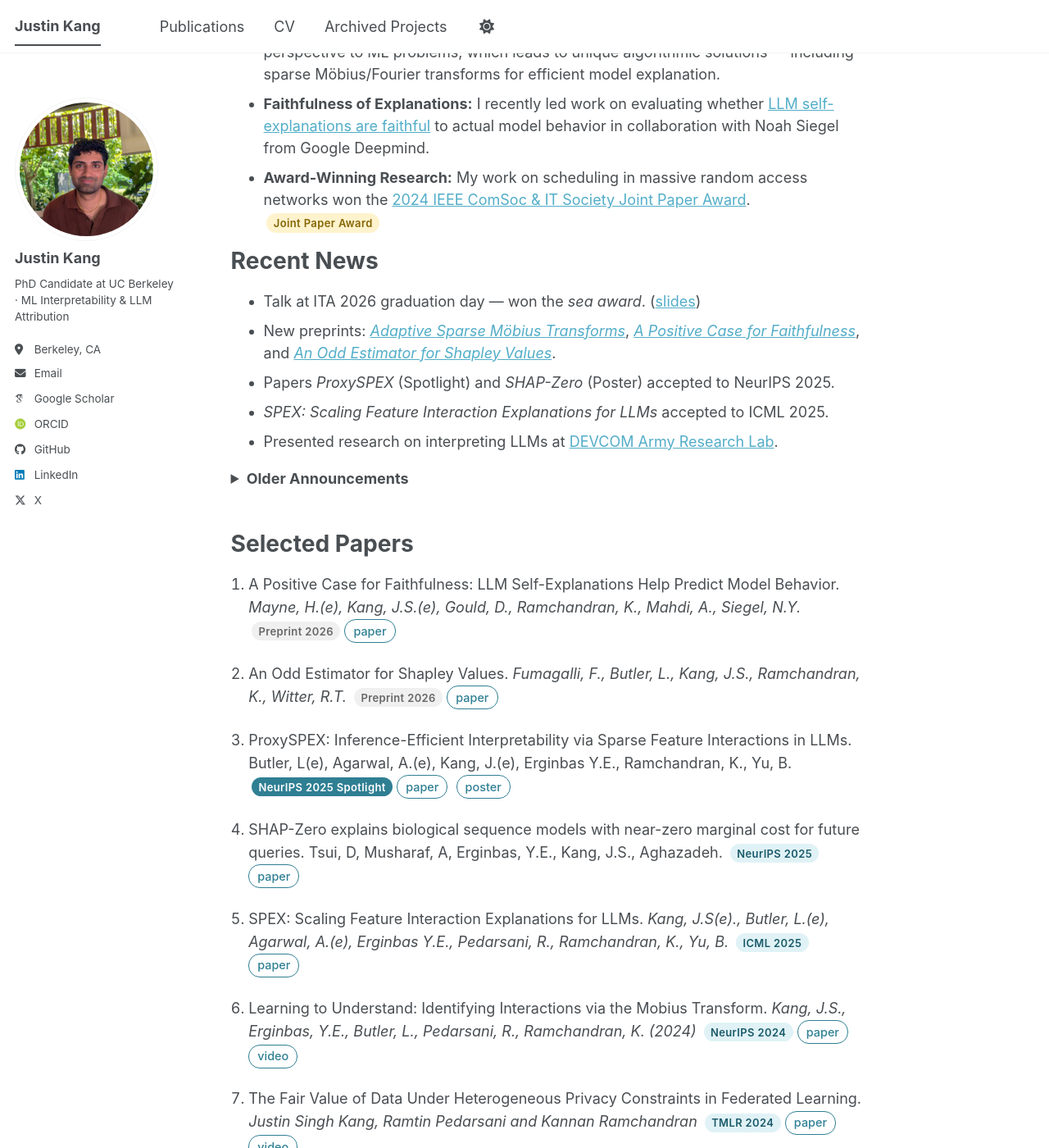
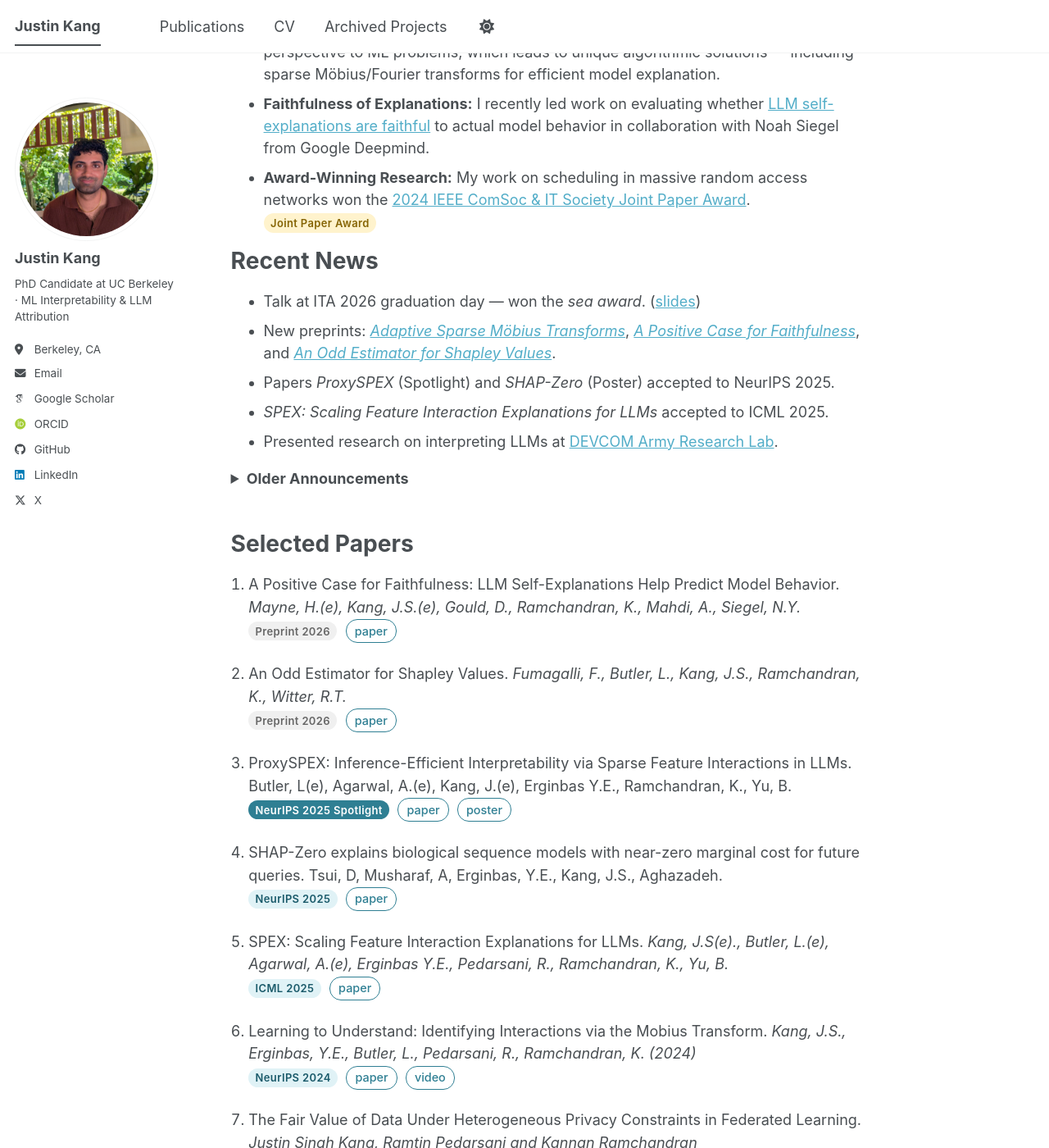
Before and after one commit to justinkang221/justinkang221.github.io, a Jekyll site: the page built from _pages/about.md, in a window 1280 px wide and 1400 px high, scrolled down 1106 px. Shown: the whole window at 82% size. Built offline with Jekyll 4.4.1, drawn with Linux system fonts in a browser that asks for light colours; some web fonts are replaced; a script bundle is joined from its source files by our own code; library files that are not in the unit come from our copies.

Commit message:
Add line breaks before venue badges and paper links

```diff
--- a/_pages/about.md
+++ b/_pages/about.md
@@ -50,19 +50,19 @@ Recent News
 Selected Papers
 ======
 
-1. A Positive Case for Faithfulness: LLM Self-Explanations Help Predict Model Behavior. *Mayne, H.(e), Kang, J.S.(e), Gould, D., Ramchandran, K., Mahdi, A., Siegel, N.Y.* <span class="venue-badge preprint">Preprint 2026</span> <span class="paper-links"><a href="https://arxiv.org/abs/2602.02639">paper</a></span>
+1. A Positive Case for Faithfulness: LLM Self-Explanations Help Predict Model Behavior. *Mayne, H.(e), Kang, J.S.(e), Gould, D., Ramchandran, K., Mahdi, A., Siegel, N.Y.* <br><span class="venue-badge preprint">Preprint 2026</span> <span class="paper-links"><a href="https://arxiv.org/abs/2602.02639">paper</a></span>
 
-2. An Odd Estimator for Shapley Values. *Fumagalli, F., Butler, L., Kang, J.S., Ramchandran, K., Witter, R.T.* <span class="venue-badge preprint">Preprint 2026</span> <span class="paper-links"><a href="https://arxiv.org/abs/2602.01399">paper</a></span>
+2. An Odd Estimator for Shapley Values. *Fumagalli, F., Butler, L., Kang, J.S., Ramchandran, K., Witter, R.T.* <br><span class="venue-badge preprint">Preprint 2026</span> <span class="paper-links"><a href="https://arxiv.org/abs/2602.01399">paper</a></span>
 
-3. ProxySPEX: Inference-Efficient Interpretability via Sparse Feature Interactions in LLMs. Butler, L(e), Agarwal, A.(e), Kang, J.(e), Erginbas Y.E., Ramchandran, K., Yu, B. <span class="venue-badge spotlight">NeurIPS 2025 Spotlight</span> <span class="paper-links"><a href="https://arxiv.org/abs/2505.17495">paper</a> <a href="/files/ProxySPEX_Poster.pdf">poster</a></span>
+3. ProxySPEX: Inference-Efficient Interpretability via Sparse Feature Interactions in LLMs. Butler, L(e), Agarwal, A.(e), Kang, J.(e), Erginbas Y.E., Ramchandran, K., Yu, B. <br><span class="venue-badge spotlight">NeurIPS 2025 Spotlight</span> <span class="paper-links"><a href="https://arxiv.org/abs/2505.17495">paper</a> <a href="/files/ProxySPEX_Poster.pdf">poster</a></span>
 
-4. SHAP-Zero explains biological sequence models with near-zero marginal cost for future queries. Tsui, D, Musharaf, A, Erginbas, Y.E., Kang, J.S., Aghazadeh. <span class="venue-badge conference">NeurIPS 2025</span> <span class="paper-links"><a href="https://arxiv.org/abs/2410.19236">paper</a></span>
+4. SHAP-Zero explains biological sequence models with near-zero marginal cost for future queries. Tsui, D, Musharaf, A, Erginbas, Y.E., Kang, J.S., Aghazadeh. <br><span class="venue-badge conference">NeurIPS 2025</span> <span class="paper-links"><a href="https://arxiv.org/abs/2410.19236">paper</a></span>
 
-5. SPEX: Scaling Feature Interaction Explanations for LLMs. *Kang, J.S(e)., Butler, L.(e), Agarwal, A.(e), Erginbas Y.E., Pedarsani, R., Ramchandran, K., Yu, B.* <span class="venue-badge conference">ICML 2025</span> <span class="paper-links"><a href="https://arxiv.org/abs/2502.13870">paper</a></span>
+5. SPEX: Scaling Feature Interaction Explanations for LLMs. *Kang, J.S(e)., Butler, L.(e), Agarwal, A.(e), Erginbas Y.E., Pedarsani, R., Ramchandran, K., Yu, B.* <br><span class="venue-badge conference">ICML 2025</span> <span class="paper-links"><a href="https://arxiv.org/abs/2502.13870">paper</a></span>
 
-6. Learning to Understand: Identifying Interactions via the Mobius Transform. *Kang, J.S., Erginbas, Y.E., Butler, L., Pedarsani, R., Ramchandran, K. (2024)* <span class="venue-badge conference">NeurIPS 2024</span> <span class="paper-links"><a href="https://arxiv.org/abs/2402.02631">paper</a> <a href="https://www.youtube.com/watch?v=5-OHk25H1mE">video</a></span>
+6. Learning to Understand: Identifying Interactions via the Mobius Transform. *Kang, J.S., Erginbas, Y.E., Butler, L., Pedarsani, R., Ramchandran, K. (2024)* <br><span class="venue-badge conference">NeurIPS 2024</span> <span class="paper-links"><a href="https://arxiv.org/abs/2402.02631">paper</a> <a href="https://www.youtube.com/watch?v=5-OHk25H1mE">video</a></span>
 
-7. The Fair Value of Data Under Heterogeneous Privacy Constraints in Federated Learning. *Justin Singh Kang, Ramtin Pedarsani and Kannan Ramchandran* <span class="venue-badge conference">TMLR 2024</span> <span class="paper-links"><a href="https://arxiv.org/abs/2301.13336">paper</a> <a href="https://www.youtube.com/watch?v=S_DBTIlaodE">video</a></span>
+7. The Fair Value of Data Under Heterogeneous Privacy Constraints in Federated Learning. *Justin Singh Kang, Ramtin Pedarsani and Kannan Ramchandran* <br><span class="venue-badge conference">TMLR 2024</span> <span class="paper-links"><a href="https://arxiv.org/abs/2301.13336">paper</a> <a href="https://www.youtube.com/watch?v=S_DBTIlaodE">video</a></span>
 
 Industry Experience
 ======
--- a/assets/css/custom.css
+++ b/assets/css/custom.css
@@ -69,7 +69,7 @@
   border-radius: 12px;
   letter-spacing: 0.03em;
   vertical-align: middle;
-  margin-left: 0.3em;
+  margin-right: 0.4em;
   line-height: 1.4;
 }
 
@@ -125,7 +125,7 @@
   padding-left: 1.2em;
 }
 
-.page__content ol > li {
+.page__content ol>li {
   margin-bottom: 1.1em;
   line-height: 1.55;
 }
```
